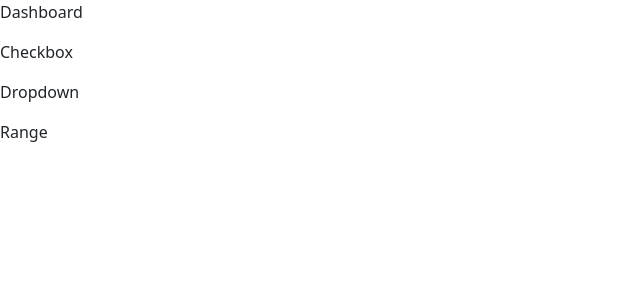
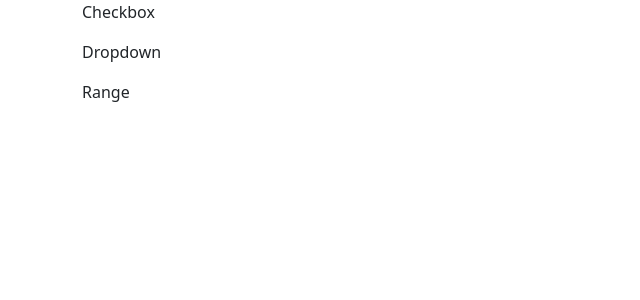
Before and after one commit to Jose1i1o/react-redux, a React (Create React App) app: page /dashboard in a window 1280 px wide. Shown: the top 300 px of the page, without its empty margins (0-640 px from the left). Built offline with nearby package versions, Linux system fonts and the light colour scheme.

Commit message:
class component

```diff
--- a/src/pages/Dashboard.js
+++ b/src/pages/Dashboard.js
@@ -1,16 +1,16 @@
 import Dropdown from "../components/Dropdown";
 import Checkbox from "../components/Checkbox";
 import Range from "../components/Range";
+import { Container } from "react-bootstrap";
 
 
 const Dashboard = () => {
     return (
-        <div>
-          <p>Dashboard</p>
+        <Container>
           <Checkbox />
           <Dropdown />
           <Range />
-        </div>
+        </Container>
       );
 }
 
```
